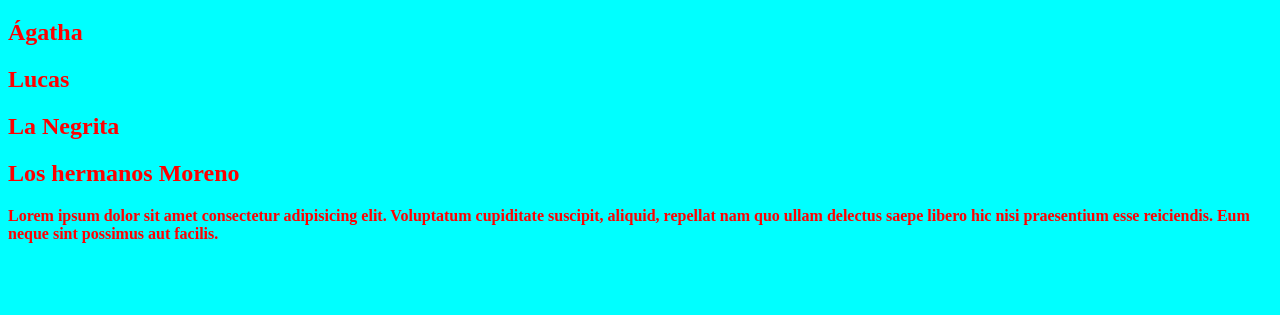
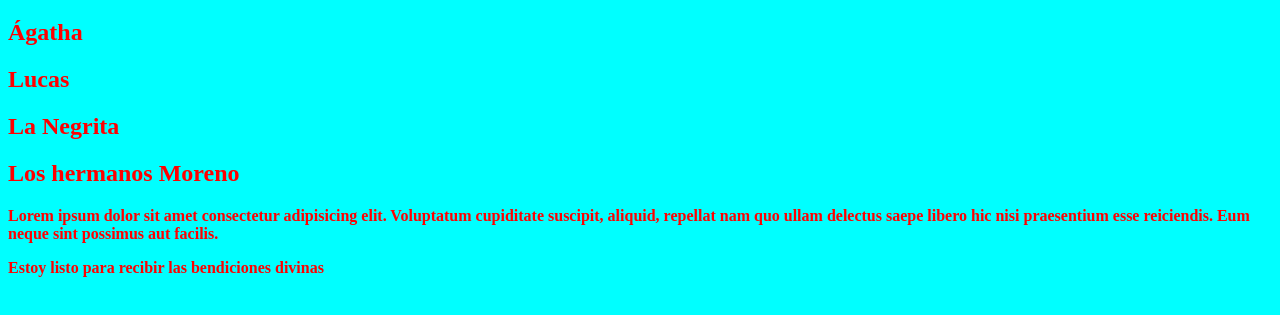
Before and after one commit to alfonsocuellar/Curso-Git, a plain HTML site: page index.html in a window 1280 px wide. Shown: the part 61-376 px from the top of the page. Drawn offline with Linux system fonts and the light colour scheme.

Commit message:
Bendiciones

```diff
--- a/index.html
+++ b/index.html
@@ -13,6 +13,7 @@
     <h2>Los hermanos Moreno</h2>
     <p>Lorem ipsum dolor sit amet consectetur adipisicing elit. Voluptatum cupiditate suscipit, aliquid, repellat nam quo
         ullam delectus saepe libero hic nisi praesentium esse reiciendis. Eum neque sint possimus aut facilis.</p>
+    <p>Estoy listo para recibir las bendiciones divinas</p>
 
 
 </body>
```
